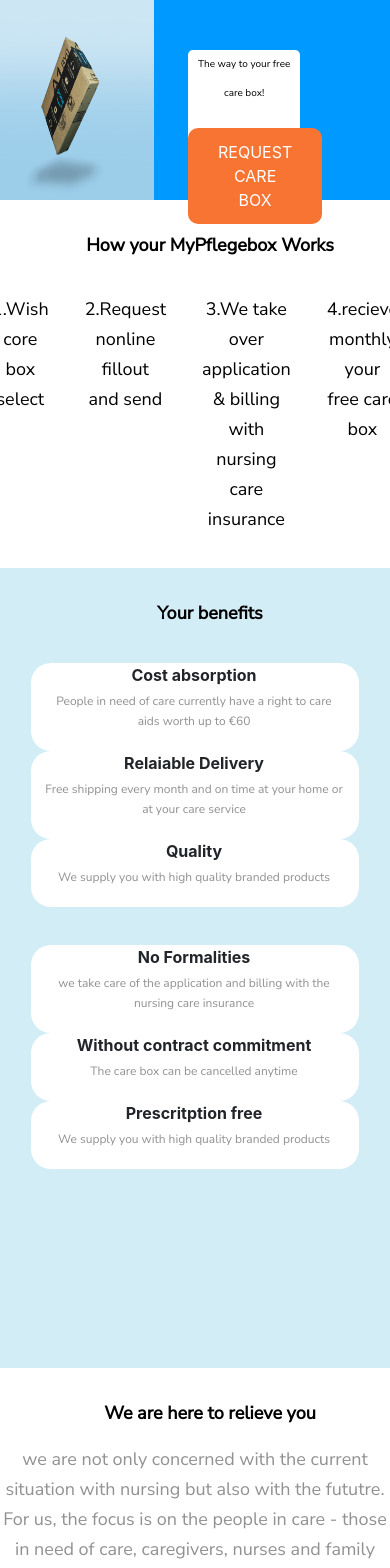
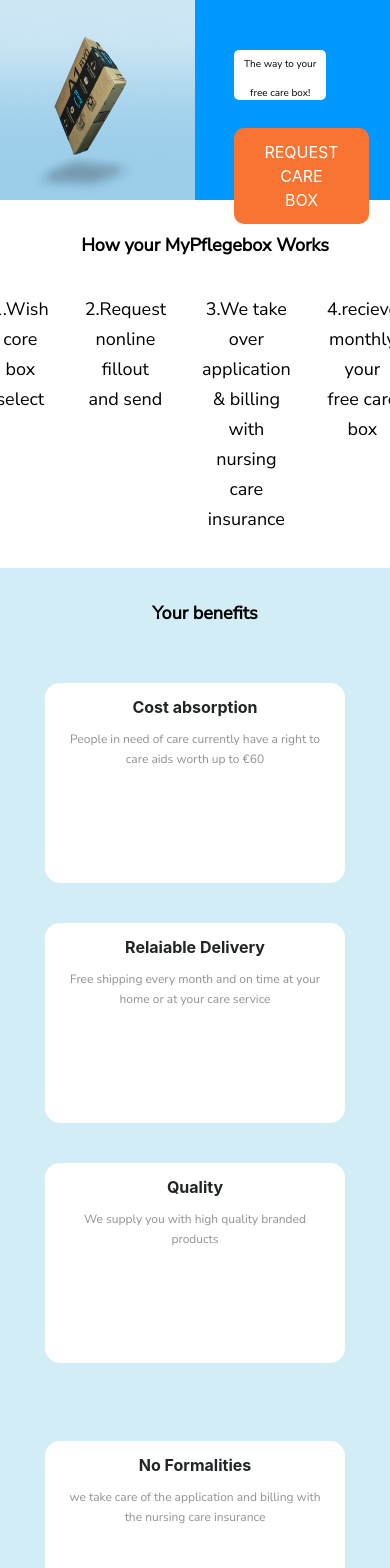
Before and after one commit to ahmedkhalid136/FlegeBOX-FINALIZED, a React (Create React App) app: page /homepage in a window 390 px wide. Shown: the top 1568 px of the page. Built offline with nearby package versions, Linux system fonts and the light colour scheme.

Commit message:
third div made responsive

```diff
--- a/src/components/Homepage/Benefits.js
+++ b/src/components/Homepage/Benefits.js
@@ -4,7 +4,7 @@ function Benefits() {
   return (
     <div className="benefits container-fluid">
       <p className="heading">Your benefits</p>
-      <div className="row rowclass">
+      <div className="row1 row rowclass">
         <div className="col-lg-4  col-md-4 box">
          <b>Cost absorption</b>
          <p className="Text">
@@ -24,7 +24,7 @@ function Benefits() {
         </p>
         </div>
       </div>
-      <div className="row rowclass">
+      <div className="row1 row rowclass">
       <div className="col-lg-4  col-md-4 box">
          <b>No Formalities</b>
          <p className="Text">
--- a/src/components/Homepage/Homepage.css
+++ b/src/components/Homepage/Homepage.css
@@ -32,13 +32,13 @@
   .left {
     background-image: url(../../Pictures/hunter-newton--xNgyZfX1gs-unsplash.jpg);
     background-size: 100% 100%;
-    width: 40%;
+    width: 50%;
     float: left;
     height: 200px;
     background-repeat: no-repeat;
   }
   .right {
-    width: 60%;
+    width: 50%;
     float: left;
     height: 200px;
     background-color: #0099ff;
@@ -46,11 +46,11 @@
   .centerDiv {
     justify-content: center;
     background-color: white;
-    height: 100px;
+    height: 50px;
     margin-top: 50px;
     border-radius: 5px;
     width: 50%;
-    margin-left: 10%;
+    margin-left: 15%;
     text-align: center;
   }
   .Para {
@@ -103,6 +103,7 @@
   align: Center;
   color: black;
 }
+/* ********************************************************************************** */
 /* Second Div of fledge box */
 .d-flex div {
   padding: 1rem;
@@ -115,6 +116,7 @@
   size: 46px;
   color: black;
 }
+/* *************************************************************************************** */
 
 /* benefits section */
 .rowclass {
@@ -132,8 +134,12 @@
 }
 .box {
   background-color: #fff;
-  padding-left: 10px;
-  border-radius: 20px;
+  padding: 10px;
+  border: 2px solid white;
+  border-radius: 15px;
+  height: 200px;
+  width: 300px;
+  margin:20px
 }
 .heading {
   font-weight: bold;
@@ -141,23 +147,29 @@
   margin-left: 49px;
   padding-top: 30px;
 }
-@media (max-width: 600px) {
-  .heading {
-    font-weight: bold;
-    color: black;
-    margin-left: 30px;
-    padding-top: 30px;
-  }
-}
 /* Paragraph  in the box*/
 .Text {
-  padding: 4px;
+  padding: 10px;
   font-size: 12px;
   line-height: 20px;
   /* or 167% */
 
   text-align: center;
 }
+@media (min-width:300px)and (max-width: 800px) {
+  .benefits {
+    background-color: #d3edf6;
+    height: 1600px;
+
+  }
+  .heading {
+    font-weight: bold;
+    color: black;
+    margin-left: 20px;
+    padding-top: 30px;
+  }
+}
+/* ********************************************************************* */
 /* Relieve you page */
 .block1 {
   background-image: url(../../Pictures/kelly-sikkema-5R5Trsu1aIM-unsplash.jpg);
```
